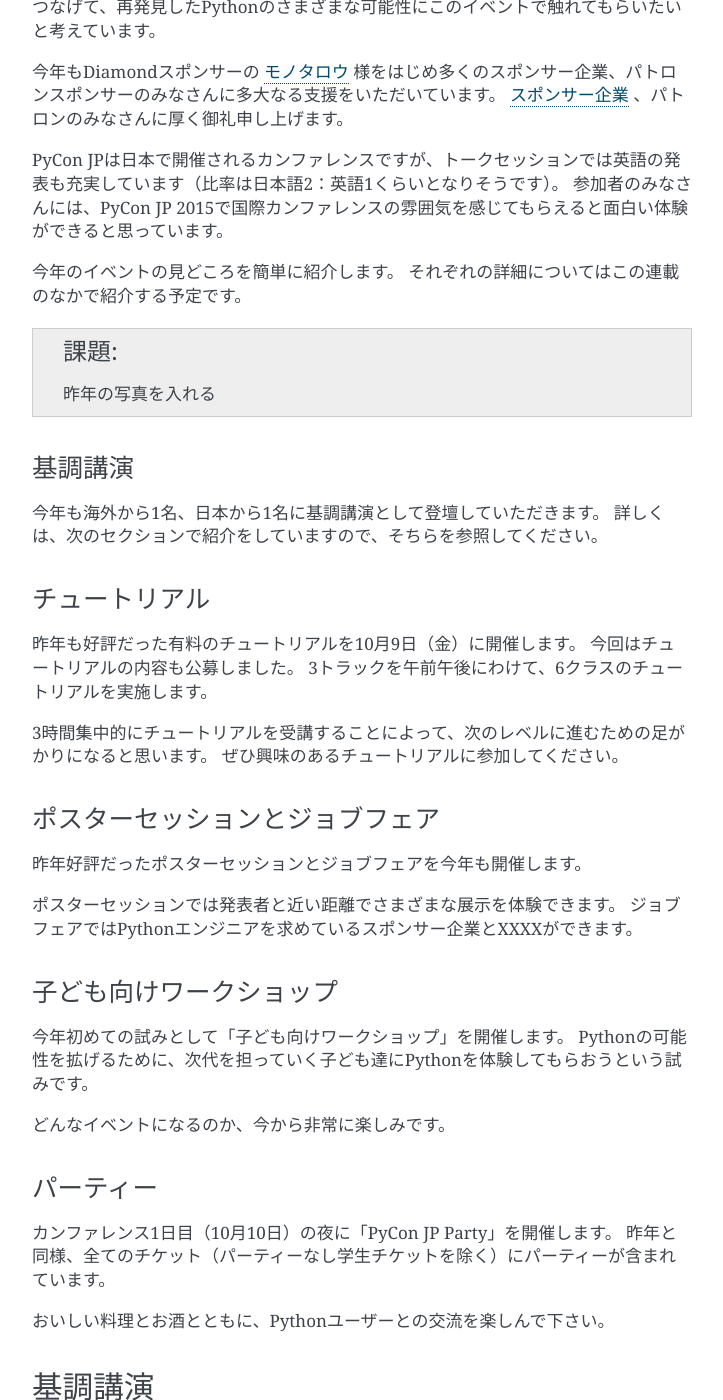
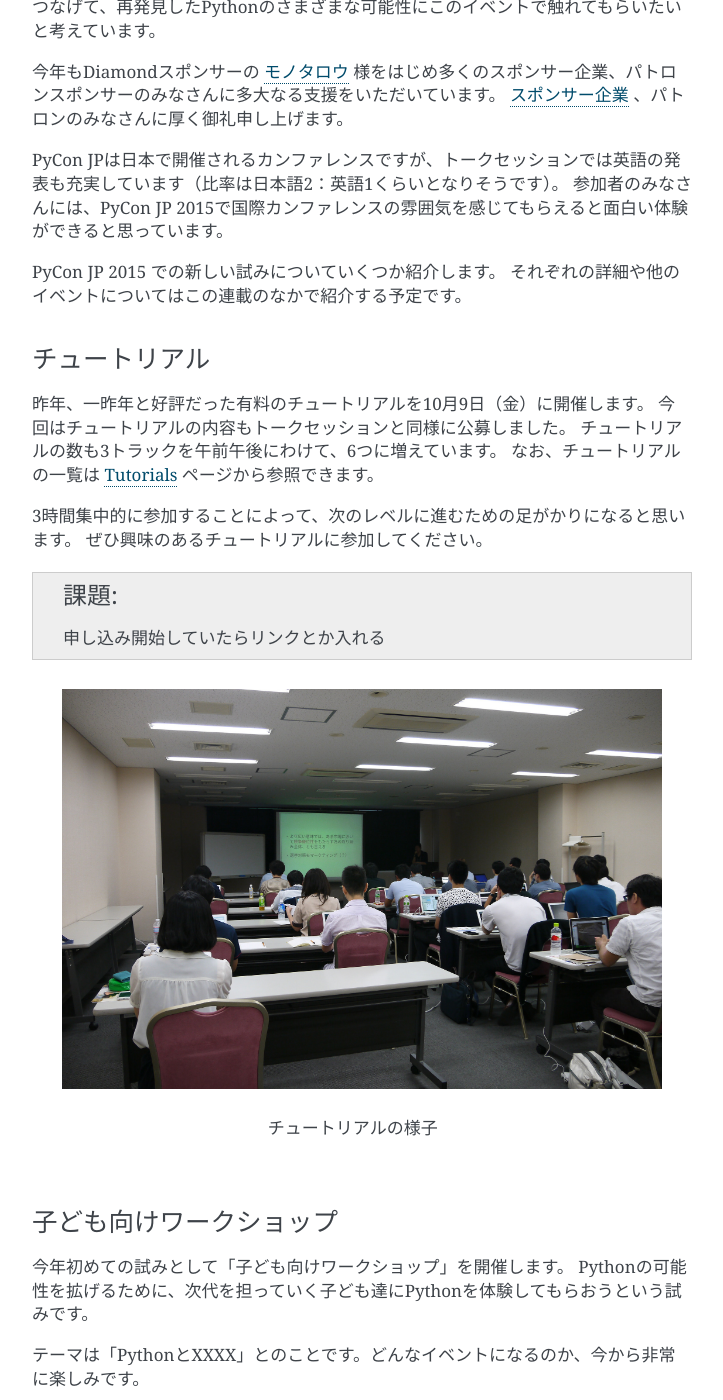
Before and after one commit to pyconjp/reports2015, a Sphinx documentation site: the page built from pre/source/01_overview.rst, in a window 1280 px wide and 1400 px high, scrolled down 551 px. Shown: the whole window, without its empty margins (388-1111 px from the left). Built offline with Sphinx 7.4.7, drawn with Linux system fonts in a browser that asks for light colours; some of the changed text lies outside the part shown.

Commit message:
HTJ-804: 節タイトルと初めての試みの内容を修正、画像を追加

```diff
--- a/pre/source/01_overview.rst
+++ b/pre/source/01_overview.rst
@@ -8,8 +8,8 @@
 ========
 - 担当: shibata? ricoimazu?
 
-今年の見どころ
-==============
+座長あいさつ、新しい試みの紹介
+==============================
 PyCon JP 2015 座長の鈴木たかのりです。
 
 PyCon（Python Conference）は、Pythonのユーザーが集まり交流するためのカンファレンスで世界中で開催されています。
@@ -25,34 +25,29 @@
 PyCon JPは日本で開催されるカンファレンスですが、トークセッションでは英語の発表も充実しています（比率は日本語2：英語1くらいとなりそうです）。
 参加者のみなさんには、PyCon JP 2015で国際カンファレンスの雰囲気を感じてもらえると面白い体験ができると思っています。
 
-今年のイベントの見どころを簡単に紹介します。
-それぞれの詳細についてはこの連載のなかで紹介する予定です。
-
-.. todo:: 昨年の写真を入れる
-
-基調講演
---------
-
-今年も海外から1名、日本から1名に基調講演として登壇していただきます。
-詳しくは、次のセクションで紹介をしていますので、そちらを参照してください。
+PyCon JP 2015 での新しい試みについていくつか紹介します。
+それぞれの詳細や他のイベントについてはこの連載のなかで紹介する予定です。
 
 チュートリアル
 --------------
 
-昨年も好評だった有料のチュートリアルを10月9日（金）に開催します。
-今回はチュートリアルの内容も公募しました。
-3トラックを午前午後にわけて、6クラスのチュートリアルを実施します。
+昨年、一昨年と好評だった有料のチュートリアルを10月9日（金）に開催します。
+今回はチュートリアルの内容もトークセッションと同様に公募しました。
+チュートリアルの数も3トラックを午前午後にわけて、6つに増えています。
+なお、チュートリアルの一覧は
+`Tutorials <https://pycon.jp/2015/ja/schedule/tutorials/list/>`_
+ページから参照できます。
 
-3時間集中的にチュートリアルを受講することによって、次のレベルに進むための足がかりになると思います。
+3時間集中的に参加することによって、次のレベルに進むための足がかりになると思います。
 ぜひ興味のあるチュートリアルに参加してください。
 
-ポスターセッションとジョブフェア
---------------------------------
+.. todo:: 申し込み開始していたらリンクとか入れる
 
-昨年好評だったポスターセッションとジョブフェアを今年も開催します。
+.. figure:: /_static/01_overview/tutorial.jpg
+   :width: 600
+   :alt: チュートリアルの様子
 
-ポスターセッションでは発表者と近い距離でさまざまな展示を体験できます。
-ジョブフェアではPythonエンジニアを求めているスポンサー企業とXXXXができます。
+   チュートリアルの様子
 
 子ども向けワークショップ
 ------------------------
@@ -60,14 +55,41 @@
 今年初めての試みとして「子ども向けワークショップ」を開催します。
 Pythonの可能性を拡げるために、次代を担っていく子ども達にPythonを体験してもらおうという試みです。
 
-どんなイベントになるのか、今から非常に楽しみです。
+テーマは「PythonとXXXX」とのことです。どんなイベントになるのか、今から非常に楽しみです。
 
-パーティー
-----------
-カンファレンス1日目（10月10日）の夜に「PyCon JP Party」を開催します。
-昨年と同様、全てのチケット（パーティーなし学生チケットを除く）にパーティーが含まれています。
+.. todo:: ワークショップのテーマ確認
 
-おいしい料理とお酒とともに、Pythonユーザーとの交流を楽しんで下さい。
+プログラミングに興味があるお子さんをお持ちのお父さん、お母さんは、ぜひお子さんにこのイベントを勧めてみてください。
+
+.. todo:: 申し込みページへのリンク
+
+ポスターセッションとジョブフェア
+--------------------------------
+
+昨年初開催で好評だったポスターセッションとジョブフェアを今年も開催します。
+
+ポスターセッションでは発表者と近い距離でさまざまな展示を体験できます。
+ジョブフェアではPythonエンジニアを求めているスポンサー企業とXXXXができます。
+
+.. todo:: なんかいい言葉入れる
+
+今年は展示ボリュームなども増やす予定で、時間も昨年よりも長めにとってゆったりといろんなブースを回ったりできるようにしようと思っています。
+
+ポスターセッションは現在発表内容を募集中ですので、ぜひ面白いネタを持っている方は下記ページを参照して応募してください。
+
+- `演題募集 <https://pycon.jp/2015/ja/talks/cfp/>`_
+
+.. figure:: /_static/01_overview/poster.jpg
+   :width: 600
+   :alt: ポスターセッションの様子
+
+   ポスターセッションの様子
+
+.. figure:: /_static/01_overview/job-fair.jpg
+   :width: 600
+   :alt: ジョブフェアの様子
+
+   ジョブフェアの様子
 
 基調講演
 ========
```
Also changed, not shown: pre/source/_static/01_overview/job-fair.jpg (added), pre/source/_static/01_overview/poster.jpg (added), pre/source/_static/01_overview/tutorial.jpg (added).
